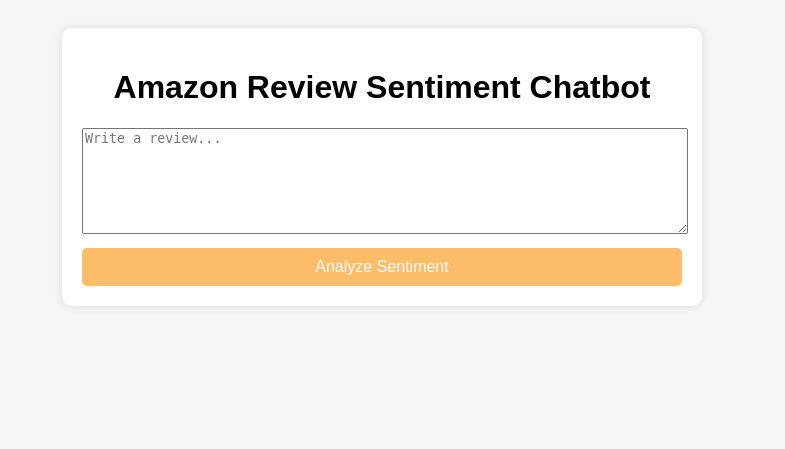
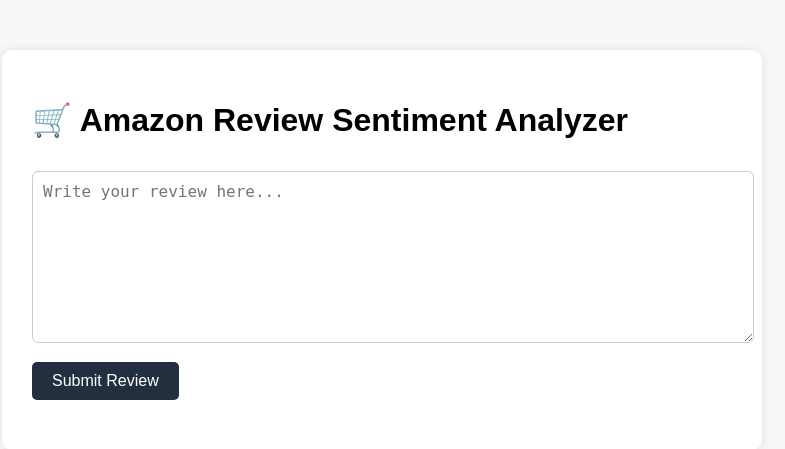
Before and after one commit to vikas-pydev/Parrot---Sentiment-analysis-chatbot, a Flask app: template templates/index.html in a window 1280 px wide. Shown: the top 449 px of the page, without its empty margins (258-1043 px from the left). Run offline with Flask 3, Linux system fonts and the light colour scheme; the template is opened without the code that fills it, so the values that code supplies are empty.

Commit message:
Cleanup before update

```diff
--- a/app.py
+++ b/app.py
@@ -1,32 +1,22 @@
-from flask import Flask, request, jsonify
-from flask_cors import CORS
+from flask import Flask, render_template, request, jsonify
 from transformers import pipeline
 
 app = Flask(__name__)
-CORS(app)
 
-# Load sentiment analysis model
-sentiment_pipeline = pipeline("sentiment-analysis")
+# Load sentiment model
+classifier = pipeline("sentiment-analysis", model="distilbert-base-uncased-finetuned-sst-2-english")
 
-@app.route('/')
-def home():
-    return "Sentiment Analysis Chatbot API is Running!"
+@app.route("/")
+def index():
+    return render_template("index.html")
 
-@app.route('/analyze', methods=['POST'])
+@app.route("/analyze", methods=["POST"])
 def analyze():
-    data = request.json
-    text = data.get("text", "")
+    user_input = request.json.get("text")
+    if not user_input:
+        return jsonify({"error": "No text provided"}), 400
+    result = classifier(user_input)[0]
+    return jsonify(result)
 
-    if not text:
-        return jsonify({"error": "No text provided"})
-
-    result = sentiment_pipeline(text)[0]
-    sentiment = result["label"]
-    confidence = round(result["score"] * 100, 2)
-
-    return jsonify({"sentiment": sentiment, "confidence": confidence})
-
-if __name__ == '__main__':
-    import os
-port = int(os.environ.get("PORT", 5000))  # Get the port from Render
-app.run(host="0.0.0.0", port=port, debug=False)  # Run on the correct port
+if __name__ == "__main__":
+    app.run(host="0.0.0.0", port=10000)
--- a/requirements.txt
+++ b/requirements.txt
@@ -1,4 +1,3 @@
 flask
-flask-cors
 transformers
 torch
--- a/static/script.js
+++ b/static/script.js
@@ -1,25 +1,43 @@
-<script>
-async function analyzeSentiment(event) {
-    if (event.key === "Enter" || event.type === "click") {
-        let userInput = document.getElementById("userInput").value;
-        let response = await fetch("http://127.0.0.1:5000/analyze", {
-            method: "POST",
-            headers: { "Content-Type": "application/json" },
-            body: JSON.stringify({ text: userInput })
-        });
-        let data = await response.json();
+function analyzeSentiment() {
+    const text = document.getElementById("userInput").value;
+    if (!text.trim()) return; // Prevent empty submissions
 
-        let sentimentColor = "#28a745";
-        if (data.sentiment === "NEGATIVE") sentimentColor = "#dc3545";
-        else if (data.sentiment === "NEUTRAL") sentimentColor = "#ffc107";
+    fetch("/analyze", {
+      method: "POST",
+      headers: {
+        "Content-Type": "application/json"
+      },
+      body: JSON.stringify({ text: text })
+    })
+    .then(res => res.json())
+    .then(data => {
+      const emoji = data.label === "POSITIVE" ? "😊" : "😞";
+      const resultText = `Sentiment: ${data.label} ${emoji} | Confidence: ${(data.score * 100).toFixed(2)}%`;
 
-        let reviewDiv = document.createElement("div");
-        reviewDiv.classList.add("review");
-        reviewDiv.innerHTML = `<strong>Review:</strong> ${userInput}<br>
-            <span class='sentiment' style='color:${sentimentColor}'>Sentiment: ${data.sentiment} (${data.confidence}%)</span>`;
-        document.getElementById("reviews").prepend(reviewDiv);
+      // Append the result to the reviews list
+      const reviewsList = document.getElementById("reviewsList");
+      const reviewItem = document.createElement("div");
+      reviewItem.className = "review-item";
+      reviewItem.innerText = `Review: ${text}\n${resultText}`;
+      reviewsList.appendChild(reviewItem);
 
-        document.getElementById("userInput").value = "";
+      // Apply animation
+      setTimeout(() => {
+        reviewItem.classList.add("show");
+      }, 100);
+
+      // Clear the input field
+      document.getElementById("userInput").value = "";
+    })
+    .catch(err => {
+      console.error(err);
+    });
+}
+
+// Add event listener for Enter key
+document.getElementById("userInput").addEventListener("keypress", function(event) {
+    if (event.key === "Enter") {
+        event.preventDefault(); // Prevent default Enter key behavior
+        analyzeSentiment();
     }
-}
-</script>
+});
--- a/static/style.css
+++ b/static/style.css
@@ -1,45 +1,79 @@
-<style>
 body {
     font-family: Arial, sans-serif;
-            background-color: #f5f5f5;
-            padding: 20px;
+    background: #f7f7f7;
+    margin: 0;
+    padding: 0;
 }
+
 .container {
-            max-width: 600px;
+    max-width: 700px;
     margin: auto;
+    margin-top: 50px;
     background: white;
-            padding: 20px;
+    padding: 30px;
     border-radius: 10px;
-            box-shadow: 0 0 10px rgba(0, 0, 0, 0.1);
+    box-shadow: 0 0 10px rgba(0,0,0,0.1);
+    transition: box-shadow 0.3s ease;
 }
-        h1 {
-            text-align: center;
+
+.container:hover {
+    box-shadow: 0 0 20px rgba(0,0,0,0.2);
 }
+
 textarea {
     width: 100%;
-            height: 100px;
-            margin-bottom: 10px;
+    height: 150px;
+    font-size: 16px;
+    padding: 10px;
+    margin-top: 10px;
+    border: 1px solid #ccc;
+    border-radius: 6px;
+    transition: border-color 0.3s ease;
 }
+
+textarea:focus {
+    border-color: #232f3e;
+}
+
 button {
-            width: 100%;
-            padding: 10px;
-            background-color: #FEBD69;
+    margin-top: 15px;
+    padding: 10px 20px;
+    background: #232f3e;
+    color: white;
     border: none;
-            color: white;
+    border-radius: 5px;
     font-size: 16px;
     cursor: pointer;
+    transition: background-color 0.3s ease;
+}
+
+button:hover {
+    background-color: #1a1f2b;
+}
+
+.response-box {
+    margin-top: 20px;
+    font-weight: bold;
+    opacity: 0;
+    transition: opacity 0.5s ease;
+}
+
+.reviews-list {
+    margin-top: 20px;
+}
+
+.review-item {
+    margin-bottom: 10px;
+    padding: 10px;
+    border: 1px solid #ddd;
     border-radius: 5px;
+    background-color: #f9f9f9;
+    opacity: 0;
+    transform: translateY(20px);
+    transition: opacity 0.5s ease, transform 0.5s ease;
 }
-        button:hover {
-            background-color: #e68a00;
+
+.review-item.show {
+    opacity: 1;
+    transform: translateY(0);
 }
-        .review {
-            margin-top: 20px;
-            padding: 10px;
-            border-left: 5px solid #ff9900;
-            background: #fff3cd;
-        }
-        .sentiment {
-            font-weight: bold;
-        }
-    </style>
--- a/templates/index.html
+++ b/templates/index.html
@@ -1,84 +1,21 @@
 <!DOCTYPE html>
-<html>
+<html lang="en">
 <head>
-    <title>Amazon Review Sentiment Chatbot</title>
-    <style>
-        body {
-            font-family: Arial, sans-serif;
-            background-color: #f5f5f5;
-            padding: 20px;
-        }
-        .container {
-            max-width: 600px;
-            margin: auto;
-            background: white;
-            padding: 20px;
-            border-radius: 10px;
-            box-shadow: 0 0 10px rgba(0, 0, 0, 0.1);
-        }
-        h1 {
-            text-align: center;
-        }
-        textarea {
-            width: 100%;
-            height: 100px;
-            margin-bottom: 10px;
-        }
-        button {
-            width: 100%;
-            padding: 10px;
-            background-color: #FEBD69;
-            border: none;
-            color: white;
-            font-size: 16px;
-            cursor: pointer;
-            border-radius: 5px;
-        }
-        button:hover {
-            background-color: #e68a00;
-        }
-        .review {
-            margin-top: 20px;
-            padding: 10px;
-            border-left: 5px solid #ff9900;
-            background: #fff3cd;
-        }
-        .sentiment {
-            font-weight: bold;
-        }
-    </style>
-    <script>
-        async function analyzeSentiment(event) {
-            if (event.key === "Enter" || event.type === "click") {
-                let userInput = document.getElementById("userInput").value;
-                let response = await fetch("http://127.0.0.1:5000/analyze", {
-                    method: "POST",
-                    headers: { "Content-Type": "application/json" },
-                    body: JSON.stringify({ text: userInput })
-                });
-                let data = await response.json();
-
-                let sentimentColor = "#28a745";
-                if (data.sentiment === "NEGATIVE") sentimentColor = "#dc3545";
-                else if (data.sentiment === "NEUTRAL") sentimentColor = "#ffc107";
-
-                let reviewDiv = document.createElement("div");
-                reviewDiv.classList.add("review");
-                reviewDiv.innerHTML = `<strong>Review:</strong> ${userInput}<br>
-                    <span class='sentiment' style='color:${sentimentColor}'>Sentiment: ${data.sentiment} (${data.confidence}%)</span>`;
-                document.getElementById("reviews").prepend(reviewDiv);
-
-                document.getElementById("userInput").value = "";
-            }
-        }
-    </script>
+  <meta charset="UTF-8" />
+  <meta name="viewport" content="width=device-width, initial-scale=1.0"/>
+  <title>Parrot - Sentiment Analysis</title>
+  <link rel="stylesheet" href="/static/style.css">
 </head>
 <body>
-    <div class="container">
-        <h1>Amazon Review Sentiment Chatbot</h1>
-        <textarea id="userInput" placeholder="Write a review..." onkeypress="analyzeSentiment(event)"></textarea>
-        <button onclick="analyzeSentiment(event)">Analyze Sentiment</button>
-        <div id="reviews"></div>
+  <div class="container">
+    <h1>🛒 Amazon Review Sentiment Analyzer</h1>
+    <div class="review-box">
+      <textarea id="userInput" placeholder="Write your review here..."></textarea>
+      <button onclick="analyzeSentiment()">Submit Review</button>
     </div>
+    <div class="response-box" id="resultBox"></div>
+    <div class="reviews-list" id="reviewsList"></div> <!-- New section for reviews -->
+  </div>
+  <script src="/static/script.js"></script>
 </body>
 </html>
```
Lines whose indentation alone changed are shown as unchanged.
